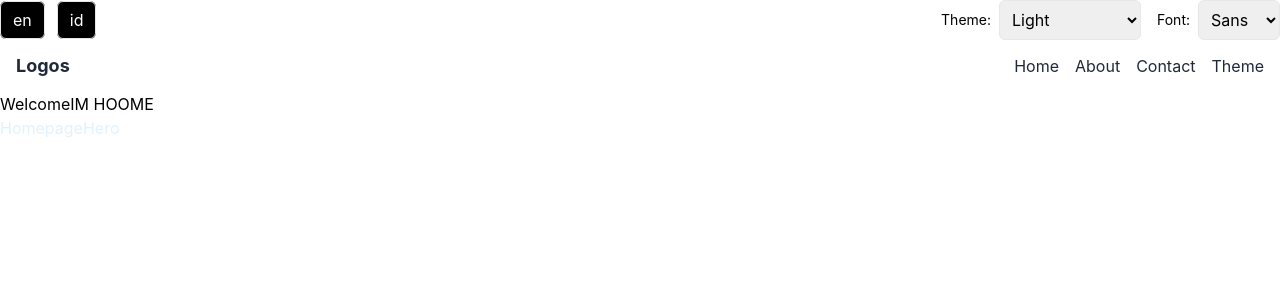
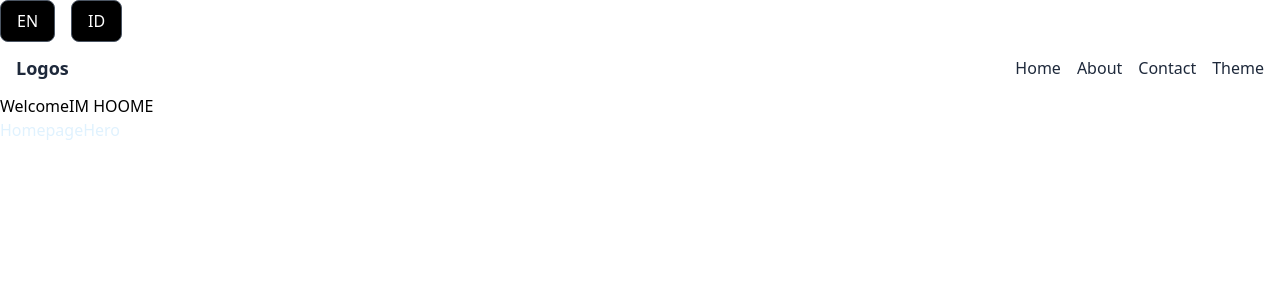
Before and after one commit to nadhifrafifaiz/nadhif-portofolio, a Next.js app: page /en in a window 1280 px wide. Shown: the top 300 px of the page. Built offline with nearby package versions, Linux system fonts and the light colour scheme.

Commit message:
theme: theme options menu

```diff
--- a/src/app/[lang]/components/locale-switcher.tsx
+++ b/src/app/[lang]/components/locale-switcher.tsx
@@ -35,19 +35,16 @@ export default function LocaleSwitcher() {
   };
 
   return (
-    <ul className="flex gap-x-3">
-      {i18n.locales.map((locale) => {
-        return (
-          <li key={locale}>
-            <Link
-              href={redirectedPathName(locale)}
-              className="rounded-md border bg-black px-3 py-2 text-white"
-            >
-              {locale}
-            </Link>
-          </li>
-        );
-      })}
-    </ul>
+    <div className="flex h-full items-center justify-center gap-4">
+      {i18n.locales.map((locale) => (
+        <Link
+          key={locale}
+          href={redirectedPathName(locale)}
+          className="rounded-lg border border-gray-600 bg-black px-4 py-2 text-white transition-all duration-300 hover:border-gray-400 hover:bg-gray-800"
+        >
+          {locale.toUpperCase()}
+        </Link>
+      ))}
+    </div>
   );
 }
--- a/src/app/[lang]/components/theme/theme-options.tsx
+++ b/src/app/[lang]/components/theme/theme-options.tsx
@@ -2,9 +2,91 @@
 
 import { motion } from "framer-motion";
 import useSettingStore from "@/store/settings";
-import { useEffect, useRef } from "react";
+import { useEffect, useRef, useState } from "react";
+import { useTheme } from "next-themes";
+
+const THEMES = [
+  {
+    label: "Light",
+    value: "light",
+    colors: {
+      primary: "#3b82f6", // Blue
+      secondary: "#1e40af",
+      accent: "#e0f2fe",
+      background: "#ffffff",
+      text: "#1e293b",
+    },
+    fonts: {
+      sans: "'Inter', sans-serif",
+      serif: "'Merriweather', serif",
+    },
+  },
+  {
+    label: "Dark",
+    value: "dark",
+    colors: {
+      primary: "#1e293b", // Dark Mode
+      secondary: "#334155",
+      accent: "#64748b",
+      background: "#0f172a",
+      text: "#f1f5f9",
+    },
+    fonts: {
+      sans: "'Arial', sans-serif",
+      serif: "'Georgia', serif",
+    },
+  },
+  {
+    label: "Theme Blue",
+    value: "theme-blue",
+    colors: {
+      primary: "#3b82f6",
+      secondary: "#1e40af",
+      accent: "#e0f2fe",
+      background: "#eff6ff",
+      text: "#1e293b",
+    },
+    fonts: {
+      sans: "'Inter', sans-serif",
+      serif: "'Merriweather', serif",
+    },
+  },
+  {
+    label: "Theme Green",
+    value: "theme-green",
+    colors: {
+      primary: "#22c55e",
+      secondary: "#166534",
+      accent: "#bbf7d0",
+      background: "#f0fdf4",
+      text: "#14532d",
+    },
+    fonts: {
+      sans: "'Roboto', sans-serif",
+      serif: "'Georgia', serif",
+    },
+  },
+  {
+    label: "Theme Red",
+    value: "theme-red",
+    colors: {
+      primary: "#ef4444",
+      secondary: "#7f1d1d",
+      accent: "#fecaca",
+      background: "#fef2f2",
+      text: "#7f1d1d",
+    },
+    fonts: {
+      sans: "'Arial', sans-serif",
+      serif: "'Times New Roman', serif",
+    },
+  },
+];
 
 export default function ThemeOptions() {
+  const { theme, setTheme } = useTheme();
+  const [mounted, setMounted] = useState(false);
+
   const themeRef = useRef<HTMLDivElement>(null);
   const { isThemeOpen, setIsThemeOpen } = useSettingStore();
 
@@ -27,17 +109,57 @@ export default function ThemeOptions() {
     return () => document.removeEventListener("mousedown", handleClickOutside);
   }, [isThemeOpen, setIsThemeOpen]);
 
+  useEffect(() => {
+    setMounted(true);
+    const savedTheme = localStorage.getItem("theme");
+    if (savedTheme) setTheme(savedTheme);
+  }, [setTheme]);
+
   return (
     <motion.div
       ref={themeRef}
       initial={{ height: 0, opacity: 0 }}
       animate={
-        isThemeOpen ? { height: "5rem", opacity: 1 } : { height: 0, opacity: 0 }
+        isThemeOpen
+          ? { height: window.innerWidth < 768 ? "132px" : "132px", opacity: 1 }
+          : { height: 0, opacity: 0 }
       }
       transition={{ type: "spring", stiffness: 120, damping: 14 }}
-      className="overflow-hidden bg-accent"
+      className="overflow-hidden bg-accent pl-4"
     >
-      <div className="flex h-20 items-center justify-center">ThemeOptions</div>
+      <div
+        className="-mr-8 flex h-full items-center gap-4 overflow-x-auto px-8 md:gap-10"
+        style={{
+          transform: "translateX(-2rem)", // Move the content left by 2rem (or adjust as needed)
+        }}
+      >
+        {THEMES.map((theme) => (
+          <button
+            key={theme.value}
+            className="h-20 w-32 flex-shrink-0 rounded focus:outline-none"
+            style={{
+              backgroundColor: theme.colors.primary,
+              color: theme.colors.text,
+            }}
+            onClick={() => setTheme(theme.value)}
+          >
+            {theme.label}
+          </button>
+        ))}
+        {THEMES.map((theme) => (
+          <button
+            key={theme.value}
+            className="h-20 w-32 flex-shrink-0 rounded focus:outline-none"
+            style={{
+              backgroundColor: theme.colors.primary,
+              color: theme.colors.text,
+            }}
+            onClick={() => setTheme(theme.value)}
+          >
+            {theme.label}
+          </button>
+        ))}
+      </div>
     </motion.div>
   );
 }
--- a/src/app/[lang]/components/top-bar.tsx
+++ b/src/app/[lang]/components/top-bar.tsx
@@ -14,7 +14,7 @@ export default function TopBar() {
   };
   return (
     <header className="relative z-50">
-      <div className="text-text flex items-center justify-between px-4 py-3">
+      <div className="flex items-center justify-between px-4 py-3 text-text">
         <div className="text-lg font-bold">Logos</div>
         {/* <TreasureHunt /> */}
         {/* Mobile Menu Button */}
@@ -65,13 +65,16 @@ export default function TopBar() {
         </nav>
       </div>
       {/* Fullscreen Overlay for Mobile Menu */}
-      {isMenuOpen && (
-        <AnimatePresence>
+      <AnimatePresence>
+        {isMenuOpen && (
           <motion.div
-            initial={{ x: "-100%" }} // Start off-screen on the left
-            animate={{ x: 0 }} // Animate to its original position
-            exit={{ x: "-100%" }} // Exit by sliding back to the left
-            transition={{ duration: 0.1, ease: "easeOut" }}
+            initial={{ x: "-100%" }} // Start off-screen
+            animate={{ x: 0 }} // Slide in
+            exit={{
+              x: "-100%",
+              transition: { type: "spring", stiffness: 100, damping: 20 },
+            }}
+            transition={{ type: "spring", stiffness: 100, damping: 20 }}
             className="fixed inset-0 flex bg-black bg-opacity-75"
           >
             <div className="fixed inset-0 flex items-center justify-center bg-black bg-opacity-75 sm:hidden">
@@ -106,12 +109,21 @@ export default function TopBar() {
                   <a href="#contact" className="hover:text-gray-300">
                     Contact
                   </a>
+                  <button
+                    onClick={() => {
+                      setIsMenuOpen(false);
+                      setIsThemeOpen(!isThemeOpen);
+                    }}
+                    className="hover:text-gray-300"
+                  >
+                    Theme
+                  </button>
                 </nav>
               </div>
             </div>
           </motion.div>
-        </AnimatePresence>
-      )}
+        )}
+      </AnimatePresence>
     </header>
   );
 }
--- a/src/app/[lang]/globals.css
+++ b/src/app/[lang]/globals.css
@@ -41,8 +41,6 @@
   --color-background: #eff6ff;
   --color-text: #1e293b;
 
-  --font-sans: 'Inter', sans-serif;
-  --font-serif: 'Merriweather', serif;
 }
 
 /* Theme Green */
@@ -53,9 +51,6 @@
 
   --color-background: #f0fdf4;
   --color-text: #14532d;
-
-  --font-sans: 'Roboto', sans-serif;
-  --font-serif: 'Georgia', serif;
 }
 
 /* Theme Red */
@@ -67,6 +62,4 @@
   --color-background: #fef2f2;
   --color-text: #7f1d1d;
 
-  --font-sans: 'Arial', sans-serif;
-  --font-serif: 'Times New Roman', serif;
 }
--- a/src/app/[lang]/layout.tsx
+++ b/src/app/[lang]/layout.tsx
@@ -1,5 +1,4 @@
 import "./globals.css";
-import ThemeSwitcher from "./components/theme-switcher";
 import { i18n, Locale } from "@/i18n-config";
 
 import { ThemeProvider } from "next-themes";
@@ -27,7 +26,7 @@ export default function RootLayout({
           <ThemeOptions />
           <div className="flex items-center justify-between">
             <LocaleSwitcher />
-            <ThemeSwitcher />
+            {/* <ThemeSwitcher /> */}
           </div>
           <TopBar />
           {children}
--- a/tailwind.config.ts
+++ b/tailwind.config.ts
@@ -16,10 +16,6 @@ const config: Config = {
         background: "var(--color-background)",
         text: "var(--color-text)",
       },
-      fontFamily: {
-        sans: "var(--font-sans)",
-        serif: "var(--font-serif)",
-      },
     },
   },
   plugins: [],
```
